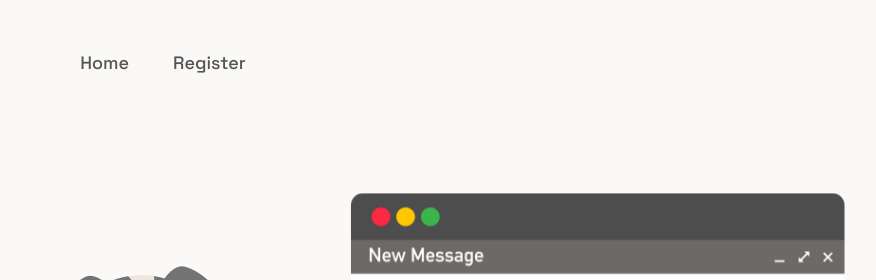
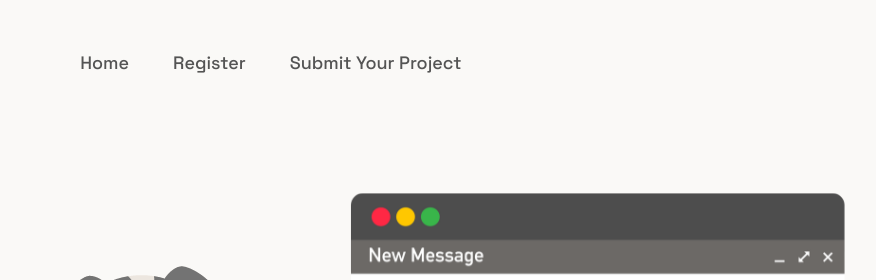
Before and after one commit to msorret/hackathon-website, a plain HTML site: page index.html in a window 1280 px wide. Shown: the top 280 px of the page, 225-1101 px from the left. Drawn offline with Linux system fonts and the light colour scheme.

Commit message:
Update index.html

```diff
--- a/index.html
+++ b/index.html
@@ -9,6 +9,7 @@
 
     <a href="/"> Home</a>
     <a  href="https://forms.gle/RdPUc6thGv8kbGpm9"> Register</a>
+    <a href = "https://forms.gle/zXT82mGs564Z5wrLA"> Submit Your Project </a>
 </div>
 
     <img src = "assets/landingpage-resized.png" class = "landing-img"/>
```
